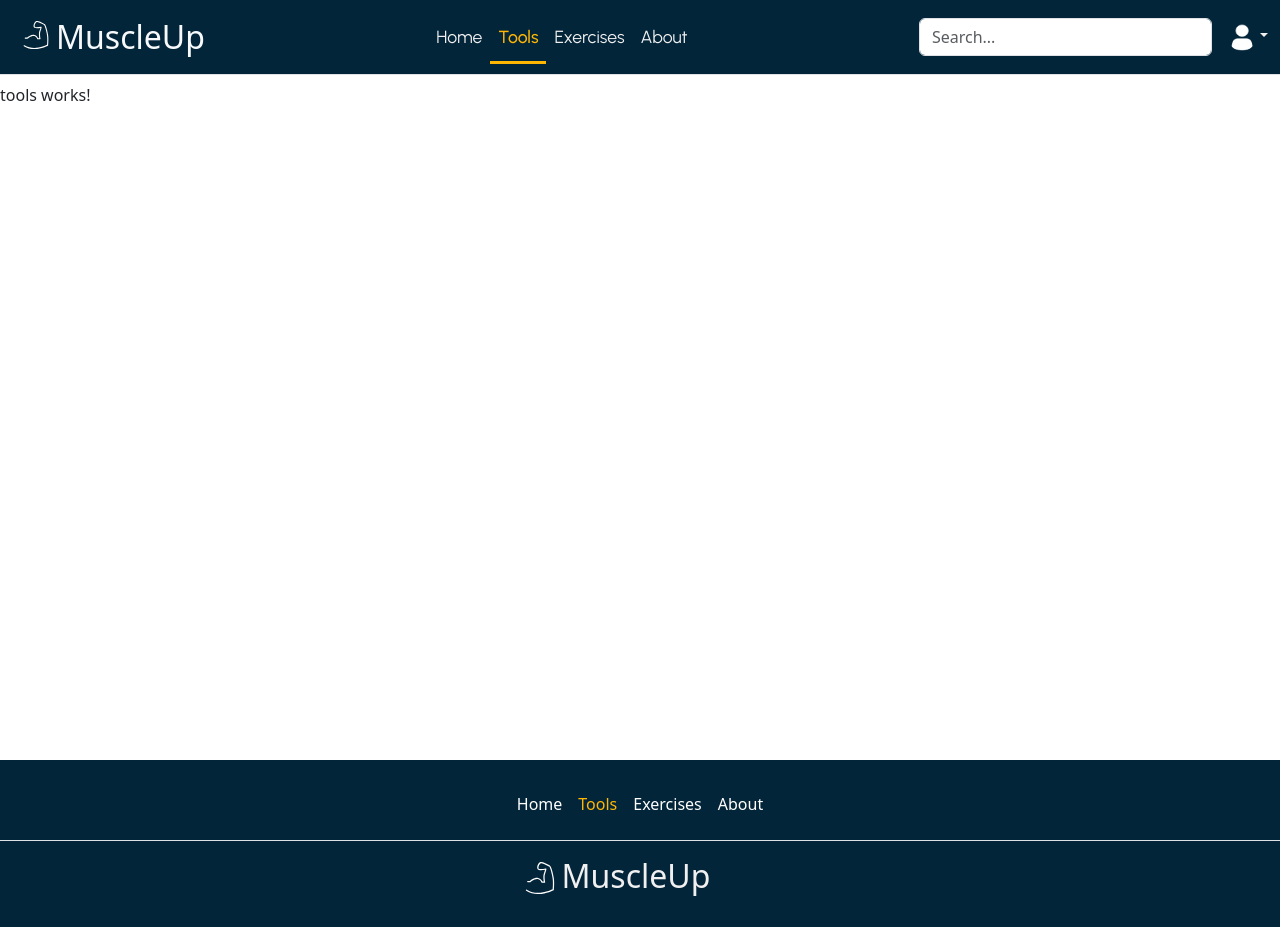
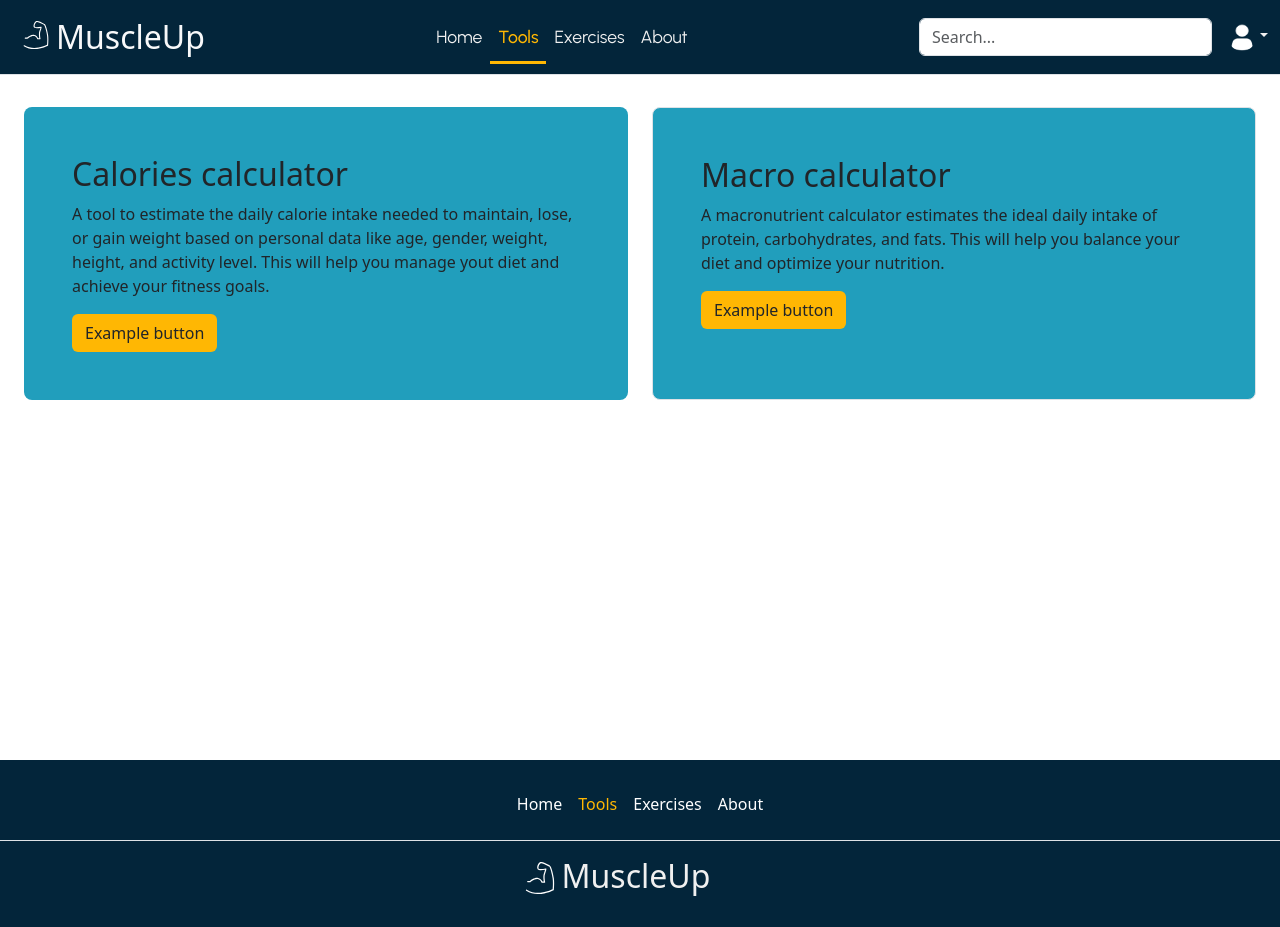
Before and after one commit to DavideAlt/muscle-up, an Angular app: page /tools in a window 1280 px wide. Built offline with nearby package versions, Linux system fonts and the light colour scheme.

Commit message:
tools component

```diff
--- a/src/app/components/tools/tools.component.html
+++ b/src/app/components/tools/tools.component.html
@@ -1 +1,18 @@
-<p>tools works!</p>
+<div class="mx-4 py-4">
+  <div class="row">
+    <div class="col-md-6">
+      <div class="tool h-100 p-5 rounded-3">
+        <h2>Calories calculator</h2>
+        <p>A tool to estimate the daily calorie intake needed to maintain, lose, or gain weight based on personal data like age, gender, weight, height, and activity level. This will help you manage yout diet and achieve your fitness goals.</p>
+        <button class="btn" type="button">Example button</button>
+      </div>
+    </div>
+    <div class="col-md-6">
+      <div class="tool h-100 p-5 border rounded-3">
+        <h2>Macro calculator</h2>
+        <p>A macronutrient calculator estimates the ideal daily intake of protein, carbohydrates, and fats. This will help you balance your diet and optimize your nutrition.</p>
+        <button class="btn" type="button">Example button</button>
+      </div>
+    </div>
+  </div>
+</div>
--- a/src/app/components/tools/tools.component.scss
+++ b/src/app/components/tools/tools.component.scss
@@ -0,0 +1,13 @@
+@import '../../../styles.scss';
+
+.tool {
+    background-color: $primary-color;
+}
+
+.btn {
+    background-color: $accent-color;
+}
+
+.tool:hover {
+    background-color: $secondary-color;
+}
--- a/src/app/components/tools/tools.component.ts
+++ b/src/app/components/tools/tools.component.ts
@@ -5,7 +5,10 @@ import { Component } from '@angular/core';
   standalone: true,
   imports: [],
   templateUrl: './tools.component.html',
-  styleUrl: './tools.component.scss'
+  styleUrl: './tools.component.scss',
+  host: {
+    class:'toollist'
+}
 })
 export class ToolsComponent {
 
```
